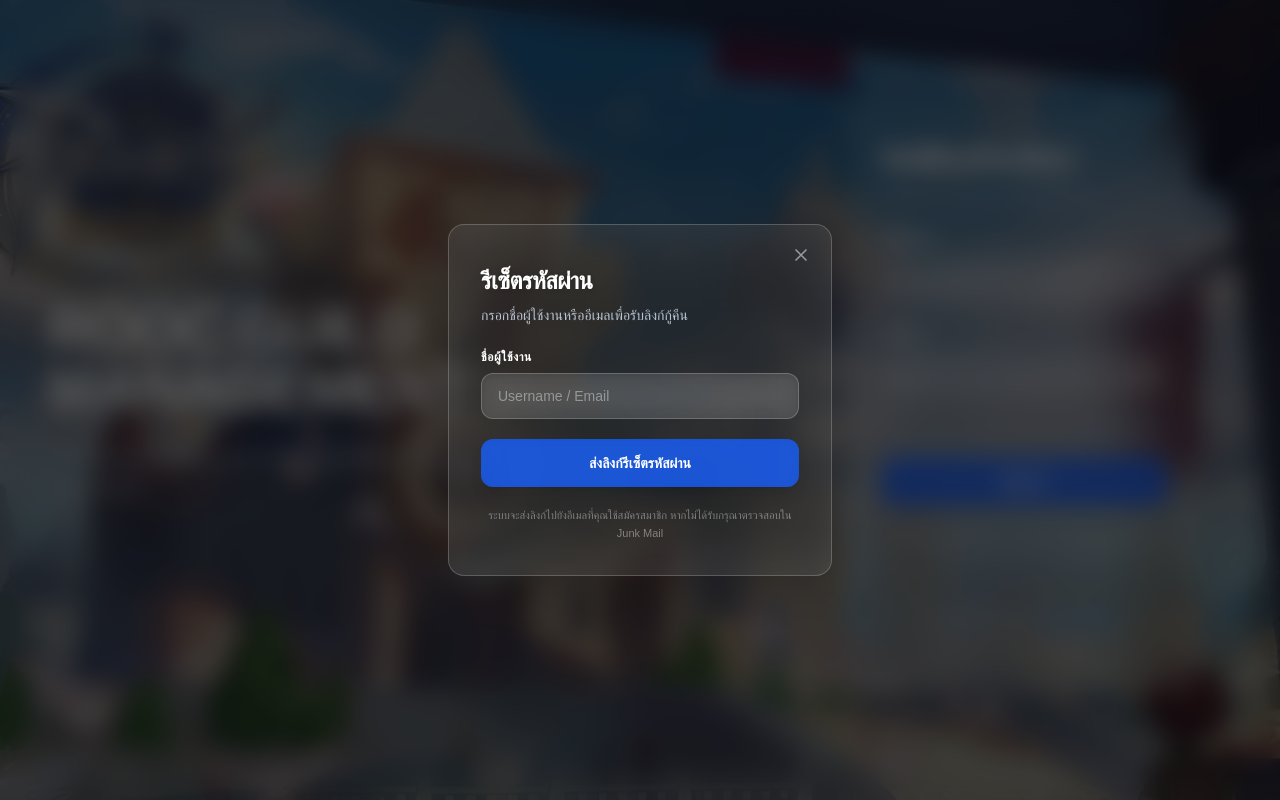
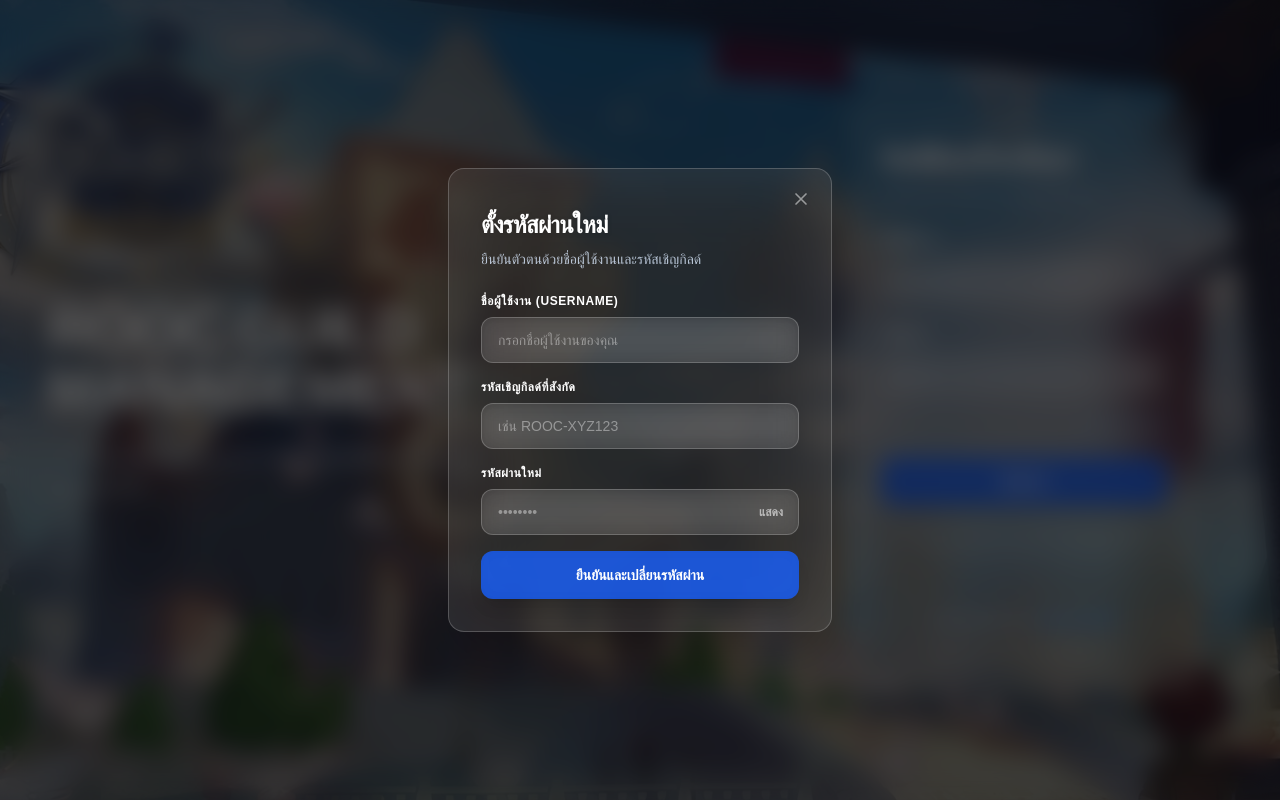
Before and after one commit to garfild131392542-gif/Demo_rooc, a Next.js app: page /login in a window 1280 px wide. Both pictures are taken after a click on the button "ลืมรหัสผ่านใช่ไหม?". Built offline with nearby package versions, Linux system fonts and the light colour scheme; no server answers.

Commit message:
feat: Enhance forgot password functionality with invite code verification and new password input

```diff
--- a/app/actions/auth.ts
+++ b/app/actions/auth.ts
@@ -2,7 +2,7 @@
 
 import { cache } from 'react'
 import { createClient, createAdminClient } from '@/lib/supabase/server'
-
+import { createClient as createSupabaseClient } from '@supabase/supabase-js'
 
 /**
  * Get current user session with profile data
@@ -160,41 +160,76 @@ export async function logoutAction() {
   }
 }
 
-export async function forgotPasswordAction(identifier: string) {
-  if (!identifier || !identifier.trim()) {
-    return { success: false, error: 'กรุณากรอกชื่อผู้ใช้งานหรืออีเมล' }
+export async function forgotPasswordAction(data: { username: string, inviteCode: string, newPassword: string }) {
+  // 1. ตรวจสอบว่ากรอกข้อมูลครบถ้วนหรือไม่
+  if (!data.username || !data.inviteCode || !data.newPassword) {
+    return { success: false, error: 'กรุณากรอกข้อมูลให้ครบถ้วน' }
   }
 
-  const finalIdentifier = identifier.trim()
-  const finalEmail = finalIdentifier.includes('@')
-    ? finalIdentifier.toLowerCase()
-    : `${finalIdentifier.toLowerCase()}@member.rooc`
+  if (data.newPassword.length < 6) {
+    return { success: false, error: 'รหัสผ่านใหม่ต้องมีความยาวอย่างน้อย 6 ตัวอักษร' }
+  }
 
   try {
-    const supabase = await createClient()
-    const { data, error } = await supabase.auth.resetPasswordForEmail(finalEmail)
+    // 🌟 2. สร้าง Supabase Client ด้วย Service Role Key (สิทธิ์ Admin)
+    // จำเป็นต้องใช้สิทธิ์ Admin ถึงจะสามารถเปลี่ยนรหัสผ่านให้คนอื่นโดยไม่ต้องส่งอีเมลยืนยันได้
+    const supabaseAdmin = createSupabaseClient(
+      process.env.NEXT_PUBLIC_SUPABASE_URL!,
+      process.env.SUPABASE_SERVICE_ROLE_KEY!
+    )
 
-    if (error) {
-      const isUsername = !finalIdentifier.includes('@')
-      const fallbackMessage = isUsername
-        ? 'ไม่พบบัญชีที่ตรงกับชื่อผู้ใช้งานนี้ หากคุณไม่สามารถรับอีเมลได้ กรุณาติดต่อผู้ดูแลระบบ'
-        : 'ไม่พบบัญชีที่ใช้อีเมลนี้'
+    // 3. ค้นหา Profile จาก Username ที่ระบุ
+    const { data: profile, error: profileError } = await supabaseAdmin
+      .from('profiles')
+      .select('id, guild_id')
+      .eq('username', data.username.trim())
+      .single()
 
-      return {
-        success: false,
-        error: error.message || fallbackMessage,
-      }
+    if (profileError || !profile) {
+      return { success: false, error: 'ไม่พบชื่อผู้ใช้งานนี้ในระบบ' }
     }
 
+    if (!profile.guild_id) {
+      return { success: false, error: 'ชื่อผู้ใช้งานนี้ยังไม่ได้สังกัดกิลด์ใดๆ' }
+    }
+
+    // 4. ค้นหากิลด์ และตรวจสอบรหัสเชิญ (Invite Code)
+    const { data: guild, error: guildError } = await supabaseAdmin
+      .from('guilds')
+      .select('invite_code')
+      .eq('id', profile.guild_id)
+      .single()
+
+    if (guildError || !guild) {
+      return { success: false, error: 'ไม่พบข้อมูลกิลด์ของบัญชีนี้' }
+    }
+
+    // เทียบรหัสเชิญว่าตรงกันหรือไม่ (เช็ค Case Sensitive)
+    if (guild.invite_code !== data.inviteCode.trim()) {
+      return { success: false, error: 'รหัสเชิญกิลด์ไม่ถูกต้อง กรุณาตรวจสอบอีกครั้ง' }
+    }
+
+    // 🌟 5. ถ้าข้อมูลตรงทั้งหมด สั่งบังคับเปลี่ยนรหัสผ่านด้วย Admin API
+    const { error: updateError } = await supabaseAdmin.auth.admin.updateUserById(
+      profile.id, // auth_user_id (id จากตาราง profiles ตรงกับตาราง auth.users)
+      { password: data.newPassword }
+    )
+
+    if (updateError) {
+      return { success: false, error: 'เกิดข้อผิดพลาดในการอัปเดตรหัสผ่าน: ' + updateError.message }
+    }
+
+    // สำเร็จ!
     return {
       success: true,
-      email: finalEmail,
-      message: `ระบบได้ส่งลิงก์รีเซ็ตรหัสผ่านไปยัง ${finalEmail} แล้ว`,
+      message: 'ตั้งรหัสผ่านใหม่สำเร็จแล้ว'
     }
+
   } catch (err: any) {
+    console.error('Reset Password Error:', err)
     return {
       success: false,
-      error: err.message || 'เกิดข้อผิดพลาดในการส่งคำขอรีเซ็ตรหัสผ่าน'
+      error: 'เกิดระบบขัดข้อง โปรดลองอีกครั้งในภายหลัง'
     }
   }
 }
--- a/app/login/page.tsx
+++ b/app/login/page.tsx
@@ -20,9 +20,15 @@ export default function LoginPage() {
   const [loading, setLoading] = useState(false)
   const [showPassword, setShowPassword] = useState(false)
 
-  // State สำหรับ Modal ลืมรหัสผ่าน
+  // ==========================================
+  // 🌟 State สำหรับ Modal รีเซ็ตรหัสผ่าน (แบบตรวจสอบรหัสกิลด์)
+  // ==========================================
   const [showForgotModal, setShowForgotModal] = useState(false)
-  const [forgotIdentifier, setForgotIdentifier] = useState('')
+  const [forgotUsername, setForgotUsername] = useState('')
+  const [forgotInviteCode, setForgotInviteCode] = useState('')
+  const [forgotNewPassword, setForgotNewPassword] = useState('')
+  const [showForgotNewPassword, setShowForgotNewPassword] = useState(false)
+
   const [forgotLoading, setForgotLoading] = useState(false)
   const [forgotError, setForgotError] = useState<string | null>(null)
   const [forgotSuccess, setForgotSuccess] = useState<string | null>(null)
@@ -33,7 +39,7 @@ export default function LoginPage() {
   // State สำหรับเก็บค่า Token จาก CAPTCHA
   const [captchaToken, setCaptchaToken] = useState<string | null>(null)
 
-  // ฟังก์ชันจัดการตอนกดส่งขอรีเซ็ตรหัสผ่าน
+  // 🌟 ฟังก์ชันจัดการตอนกดส่งขอรีเซ็ตรหัสผ่าน
   const handleForgotSubmit = async (e: React.FormEvent<HTMLFormElement>) => {
     e.preventDefault()
     setForgotError(null)
@@ -41,13 +47,21 @@ export default function LoginPage() {
     setForgotLoading(true)
 
     try {
-      const result = await forgotPasswordAction(forgotIdentifier)
+      // โยนข้อมูล 3 ตัวไปให้ Backend ตรวจสอบ
+      const result = await forgotPasswordAction({
+        username: forgotUsername,
+        inviteCode: forgotInviteCode,
+        newPassword: forgotNewPassword
+      })
 
       if (!result.success) {
-        setForgotError(result.error || 'เกิดข้อผิดพลาด กรุณาลองอีกครั้ง')
+        setForgotError(result.error || 'ข้อมูลไม่ถูกต้อง กรุณาตรวจสอบอีกครั้ง')
       } else {
-        setForgotSuccess(result.message || `ระบบได้ส่งลิงก์รีเซ็ตรหัสผ่านไปยังอีเมลของคุณแล้ว`)
-        setForgotIdentifier('') // ล้างข้อมูลช่องกรอก
+        setForgotSuccess('เปลี่ยนรหัสผ่านสำเร็จ! คุณสามารถเข้าสู่ระบบด้วยรหัสใหม่ได้ทันที')
+        // ล้างฟอร์ม
+        setForgotUsername('')
+        setForgotInviteCode('')
+        setForgotNewPassword('')
       }
     } catch (err: any) {
       setForgotError(err.message || 'เกิดข้อผิดพลาดที่ไม่รู้จัก')
@@ -213,7 +227,7 @@ export default function LoginPage() {
       )}
 
       {/* =======================
-          🌟 6. Forgot Password Modal (เพิ่มเข้ามาให้สมบูรณ์)
+          🌟 6. Forgot Password Modal (แบบยืนยันรหัสเชิญกิลด์)
           ======================= */}
       {showForgotModal && (
         <div className="fixed inset-0 z-[110] flex items-center justify-center p-4 bg-black/60 backdrop-blur-md animate-in fade-in duration-200">
@@ -221,58 +235,109 @@ export default function LoginPage() {
 
             {/* ปุ่มปิดกากบาท */}
             <button
-              onClick={() => setShowForgotModal(false)}
+              onClick={() => {
+                setShowForgotModal(false)
+                setForgotSuccess(null)
+                setForgotError(null)
+              }}
               className="absolute top-5 right-5 text-white/50 hover:text-white transition-colors cursor-pointer"
             >
               <svg className="w-5 h-5" fill="none" stroke="currentColor" viewBox="0 0 24 24"><path strokeLinecap="round" strokeLinejoin="round" strokeWidth="2" d="M6 18L18 6M6 6l12 12"></path></svg>
             </button>
 
             <div className="text-center lg:text-left mb-6 mt-2">
-              <h3 className="text-2xl font-extrabold text-white tracking-tight drop-shadow-sm">รีเซ็ตรหัสผ่าน</h3>
-              <p className="mt-2 text-sm text-blue-100/80">กรอกชื่อผู้ใช้งานหรืออีเมลเพื่อรับลิงก์กู้คืน</p>
+              <h3 className="text-2xl font-extrabold text-white tracking-tight drop-shadow-sm">ตั้งรหัสผ่านใหม่</h3>
+              <p className="mt-2 text-sm text-blue-100/80">ยืนยันตัวตนด้วยชื่อผู้ใช้งานและรหัสเชิญกิลด์</p>
             </div>
 
-            <form onSubmit={handleForgotSubmit} className="space-y-5">
+            {forgotSuccess ? (
+              <div className="text-center space-y-4">
+                <div className="rounded-xl bg-green-500/20 p-6 border border-green-500/30 backdrop-blur-md">
+                  <svg className="w-12 h-12 text-green-400 mx-auto mb-3" fill="none" viewBox="0 0 24 24" stroke="currentColor"><path strokeLinecap="round" strokeLinejoin="round" strokeWidth="2" d="M9 12l2 2 4-4m6 2a9 9 0 11-18 0 9 9 0 0118 0z" /></svg>
+                  <p className="text-sm font-bold text-green-200">{forgotSuccess}</p>
+                </div>
+                <button
+                  type="button"
+                  onClick={() => setShowForgotModal(false)}
+                  className="w-full rounded-xl bg-white/10 px-4 py-3 text-sm font-bold text-white hover:bg-white/20 transition-all border border-white/20"
+                >
+                  กลับไปหน้าเข้าสู่ระบบ
+                </button>
+              </div>
+            ) : (
+              <form onSubmit={handleForgotSubmit} className="space-y-4">
                 {forgotError && (
                   <div className="rounded-xl bg-red-500/20 p-4 border border-red-500/30 backdrop-blur-md">
                     <p className="text-sm font-medium text-red-200 text-center">{forgotError}</p>
                   </div>
                 )}
-              {forgotSuccess && (
-                <div className="rounded-xl bg-green-500/20 p-4 border border-green-500/30 backdrop-blur-md">
-                  <p className="text-sm font-medium text-green-200 text-center">{forgotSuccess}</p>
-                </div>
-              )}
 
                 <div>
-                <label htmlFor="forgotIdentifier" className="block text-xs font-bold text-white uppercase tracking-wider mb-2">
-                  ชื่อผู้ใช้งาน
+                  <label htmlFor="forgotUsername" className="block text-xs font-bold text-white uppercase tracking-wider mb-2">
+                    ชื่อผู้ใช้งาน (Username)
                   </label>
                   <input
-                  id="forgotIdentifier"
+                    id="forgotUsername"
                     type="text"
                     required
-                  value={forgotIdentifier}
-                  onChange={(e) => setForgotIdentifier(e.target.value)}
+                    value={forgotUsername}
+                    onChange={(e) => setForgotUsername(e.target.value)}
                     className="block w-full rounded-xl border border-white/20 px-4 py-3 text-white placeholder-white/40 shadow-inner focus:border-blue-400 focus:outline-none focus:ring-1 focus:ring-blue-400 bg-white/10 dark:bg-black/20 backdrop-blur-md transition-all sm:text-sm"
-                  placeholder="Username / Email"
+                    placeholder="กรอกชื่อผู้ใช้งานของคุณ"
                     autoCapitalize="none"
                     spellCheck={false}
                   />
                 </div>
 
+                <div>
+                  <label htmlFor="forgotInviteCode" className="block text-xs font-bold text-white uppercase tracking-wider mb-2">
+                    รหัสเชิญกิลด์ที่สังกัด
+                  </label>
+                  <input
+                    id="forgotInviteCode"
+                    type="text"
+                    required
+                    value={forgotInviteCode}
+                    onChange={(e) => setForgotInviteCode(e.target.value)}
+                    className="block w-full rounded-xl border border-white/20 px-4 py-3 text-white placeholder-white/40 shadow-inner focus:border-blue-400 focus:outline-none focus:ring-1 focus:ring-blue-400 bg-white/10 dark:bg-black/20 backdrop-blur-md transition-all sm:text-sm"
+                    placeholder="เช่น ROOC-XYZ123"
+                  />
+                </div>
+
+                <div>
+                  <label htmlFor="forgotNewPassword" className="block text-xs font-bold text-white uppercase tracking-wider mb-2">
+                    รหัสผ่านใหม่
+                  </label>
+                  <div className="relative">
+                    <input
+                      id="forgotNewPassword"
+                      type={showForgotNewPassword ? "text" : "password"}
+                      required
+                      value={forgotNewPassword}
+                      onChange={(e) => setForgotNewPassword(e.target.value)}
+                      className="block w-full rounded-xl border border-white/20 px-4 py-3 text-white placeholder-white/40 shadow-inner focus:border-blue-400 focus:outline-none focus:ring-1 focus:ring-blue-400 bg-white/10 dark:bg-black/20 backdrop-blur-md transition-all sm:text-sm"
+                      placeholder="••••••••"
+                      minLength={6}
+                    />
+                    <button
+                      type="button"
+                      onClick={() => setShowForgotNewPassword(!showForgotNewPassword)}
+                      className="absolute right-3 top-1/2 -translate-y-1/2 text-white/60 hover:text-white focus:outline-none p-1 text-xs font-bold"
+                    >
+                      {showForgotNewPassword ? "ซ่อน" : "แสดง"}
+                    </button>
+                  </div>
+                </div>
+
                 <button
                   type="submit"
                   disabled={forgotLoading}
-                className="group relative flex w-full justify-center rounded-xl bg-blue-600/80 px-4 py-3.5 text-sm font-bold text-white hover:bg-blue-600 focus:outline-none focus:ring-2 focus:ring-blue-500 focus:ring-offset-2 focus:ring-offset-transparent disabled:cursor-not-allowed disabled:opacity-70 transition-all shadow-lg backdrop-blur-sm"
+                  className="group relative flex w-full justify-center rounded-xl bg-blue-600/80 px-4 py-3.5 text-sm font-bold text-white hover:bg-blue-600 focus:outline-none focus:ring-2 focus:ring-blue-500 focus:ring-offset-2 focus:ring-offset-transparent disabled:cursor-not-allowed disabled:opacity-70 transition-all shadow-lg backdrop-blur-sm mt-2"
                 >
-                {forgotLoading ? 'กำลังส่งคำขอ...' : 'ส่งลิงก์รีเซ็ตรหัสผ่าน'}
+                  {forgotLoading ? 'กำลังตรวจสอบ...' : 'ยืนยันและเปลี่ยนรหัสผ่าน'}
                 </button>
-
-              <p className="text-[11px] text-center text-white/40 leading-relaxed mt-4">
-                ระบบจะส่งลิงก์ไปยังอีเมลที่คุณใช้สมัครสมาชิก หากไม่ได้รับกรุณาตรวจสอบใน Junk Mail
-              </p>
               </form>
+            )}
           </div>
         </div>
       )}
```
Lines whose indentation alone changed are shown as unchanged.
